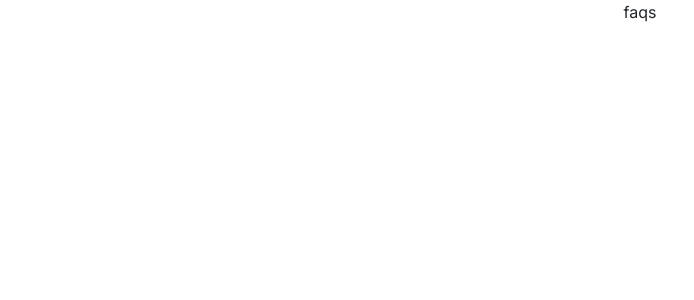
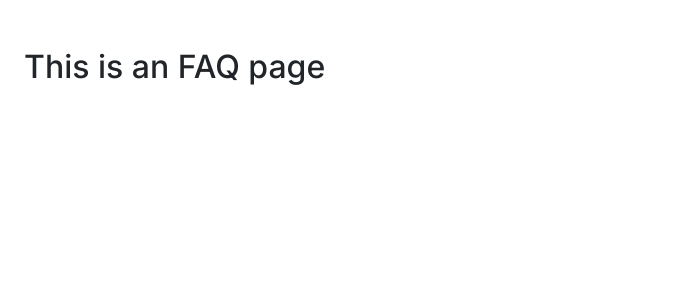
Before and after one commit to jaspherbagor/AutoConnect, a React (Create React App) app in the folder front-end/: page /faqs in a window 1280 px wide. Shown: the top 300 px of the page, without its empty margins (0-694 px from the left). Built offline with nearby package versions, Linux system fonts and the light colour scheme.

Commit message:
added a partial content in the faq page

```diff
--- a/front-end/src/components/pages/client/faqs.jsx
+++ b/front-end/src/components/pages/client/faqs.jsx
@@ -2,7 +2,11 @@ import React from 'react'
 
 const Faqs = () => {
   return (
-    <div>faqs</div>
+    <div>
+        <section className="container-fluid px-4 py-5">
+            <h2 className="text-start">This is an FAQ page</h2>
+        </section>
+    </div>
   )
 }
 
```
